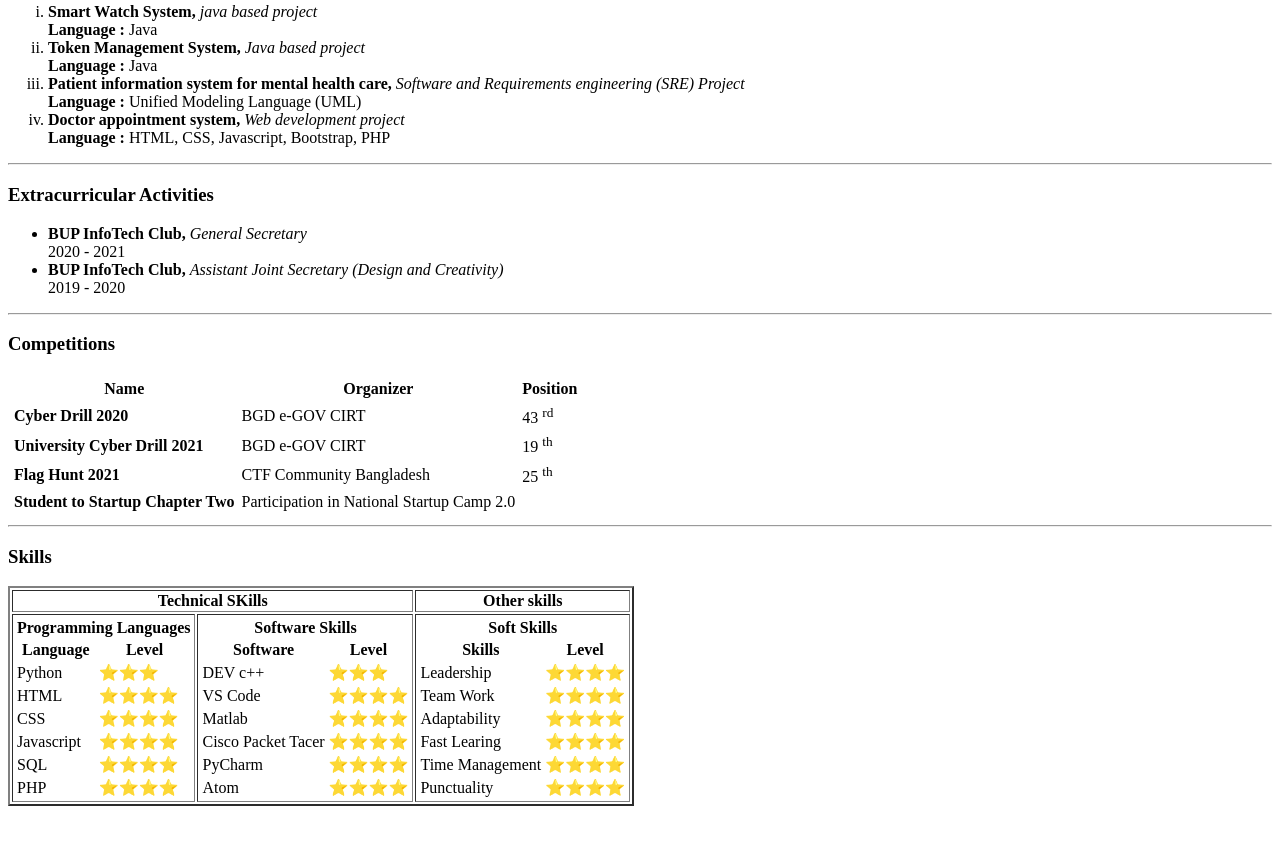
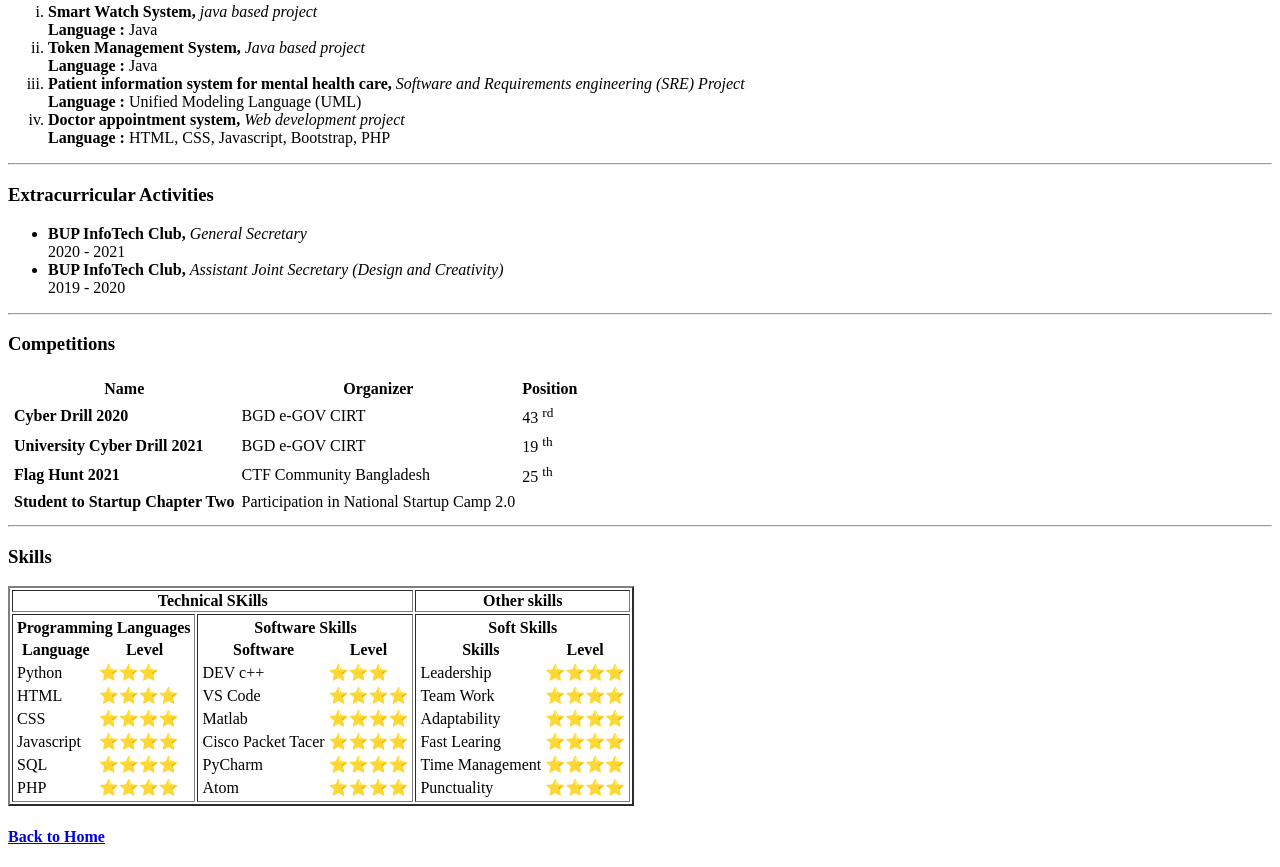
Before and after one commit to MuminUlBari/CV, a plain HTML site: page aboutMe.html in a window 1280 px wide. Shown: the part 782-1649 px from the top of the page. Before the commit the page ends 1596 px from the top, so only its background shows below. Drawn offline with Linux system fonts and the light colour scheme.

Commit message:
Update aboutMe.html

```diff
--- a/aboutMe.html
+++ b/aboutMe.html
@@ -179,15 +179,6 @@
                   <th>Language</th>
                   <th>Level</th>
                 </tr>
-             <!--<tr>
-                  <td>C++</td>
-                  <td>⭐⭐⭐</td>
-                </tr>
-                <tr>
-                  <td>Java</td>
-                  <td>⭐⭐⭐</td>
-                </tr>
-                <tr>-->
                   <td>Python</td>
                   <td>⭐⭐⭐</td>
                 </tr>
@@ -295,5 +286,6 @@
         </tr>
       </tbody>
     </table>
+    <h4><a href="index.html">Back to Home</a></h4>
   </body>
 </html>
```
